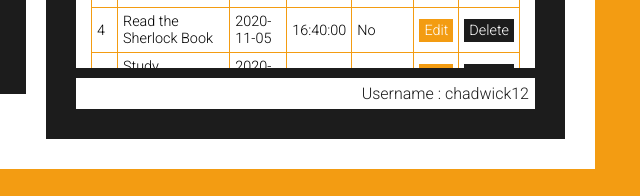
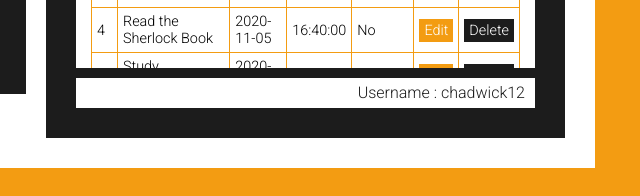
Before and after one commit to wahsandaruwan/activity_mgmt_app_frontend, a plain HTML site: page index.html in a window 1280 px wide. Shown: the part 427-623 px from the top of the page, 557-1197 px from the left. Drawn offline with Linux system fonts and the light colour scheme.

Commit message:
Updated user in app screen

```diff
--- a/css/style1.css
+++ b/css/style1.css
@@ -8,7 +8,7 @@
     font-family: 'Roboto', sans-serif;
 }
 
-/* ---------Whole Doc---------- */
+/* ---------Common---------- */
 body{
     background: #f39c12;
     height: 100vh;
@@ -245,14 +245,16 @@ header nav .menu li a:hover{
 /* User Name */
 .tab .user{
     width: 100%;
+    height: 30px;
+    line-height: 30px;
+    background-color: #fff;
+    margin-top: 10px;
 }
 
 .tab .user p{
-    margin-top: 10px;
     text-align: right;
-    padding: 6px;
-    background-color: #fff;
     color: #1c1c1c;
+    margin: 0px 10px;
 }
 
 /* ---------Responsive---------- */
--- a/css/style2.css
+++ b/css/style2.css
@@ -8,7 +8,7 @@
     font-family: 'Roboto', sans-serif;
 }
 
-/* -------Whole Doc------- */
+/* -------Common------- */
 body{
     background: #f39c12;
     height: 100vh;
```
